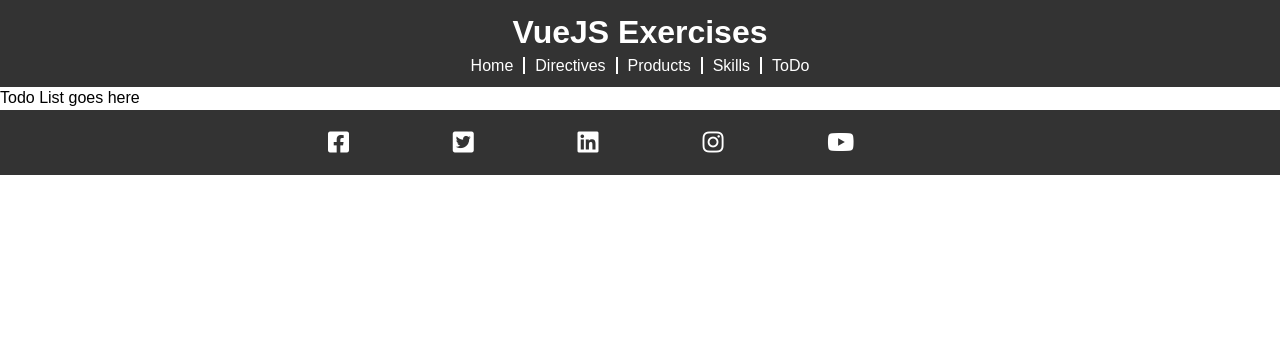
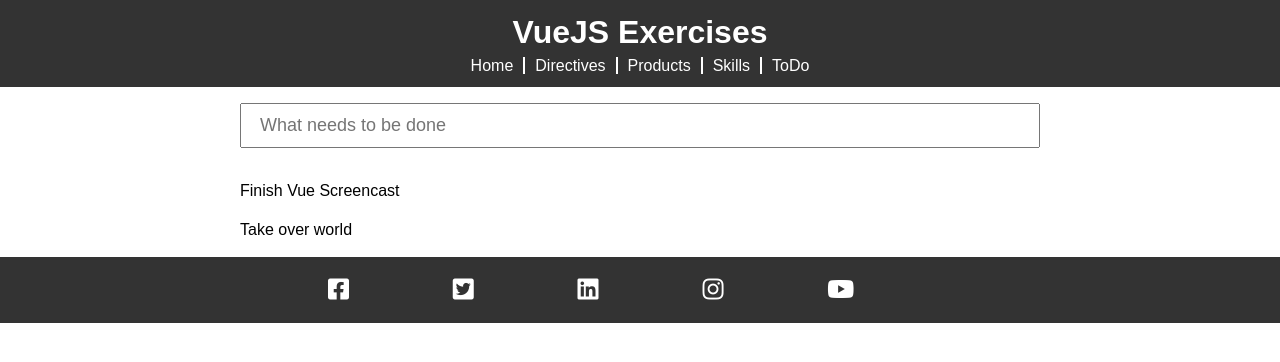
Before and after one commit to DeviousRio/vue-exercise, a Vue app: page /#/todo in a window 1280 px wide. Shown: the top 362 px of the page. Built offline with nearby package versions, Linux system fonts and the light colour scheme.

Commit message:
Modified ToDoList Component

```diff
--- a/src/components/ToDoList.vue
+++ b/src/components/ToDoList.vue
@@ -1,11 +1,63 @@
 <template>
     <div>
-        Todo List goes here
+        <input type="text" class="todo-input" placeholder="What needs to be done" v-model="newTodo" @keyup.enter="addTodo">
+
+        <div v-for="todo in todos" :key="todo.id" class="todo-item">{{ todo.title }}</div>
     </div>
 </template>
 
 <script>
 export default {
     name: "todo-list",
+    data() {
+        return {
+            newTodo: '',
+            idForTodo: 3,
+            todos: [
+                {
+                    'id': 1,
+                    'title': 'Finish Vue Screencast',
+                    'completed': false
+                },
+                 {
+                    'id': 2,
+                    'title': 'Take over world',
+                    'completed': false
+                }
+            ]
+        }
+    },
+    methods: {
+        addTodo() {
+            if(this.newTodo.trim().length == 0) {
+                return;
+            }
+
+            this.todos.push({
+                id: this.idForTodo,
+                title: this.newTodo,
+                completed: false
+            });
+            this.newTodo = '';
+            this.idForTodo++;        }
+    }
 }
 </script>
+
+<style scoped>
+ div {
+     max-width: 800px;
+     margin: 1em auto;
+ }
+
+ .todo-input {
+     width: 100%;
+     padding: 10px 18px;
+     font-size: 18px;
+     margin-bottom: 16px;
+ }
+
+ .todo-input:focus {
+     outline: 0;
+ }
+</style>
```
